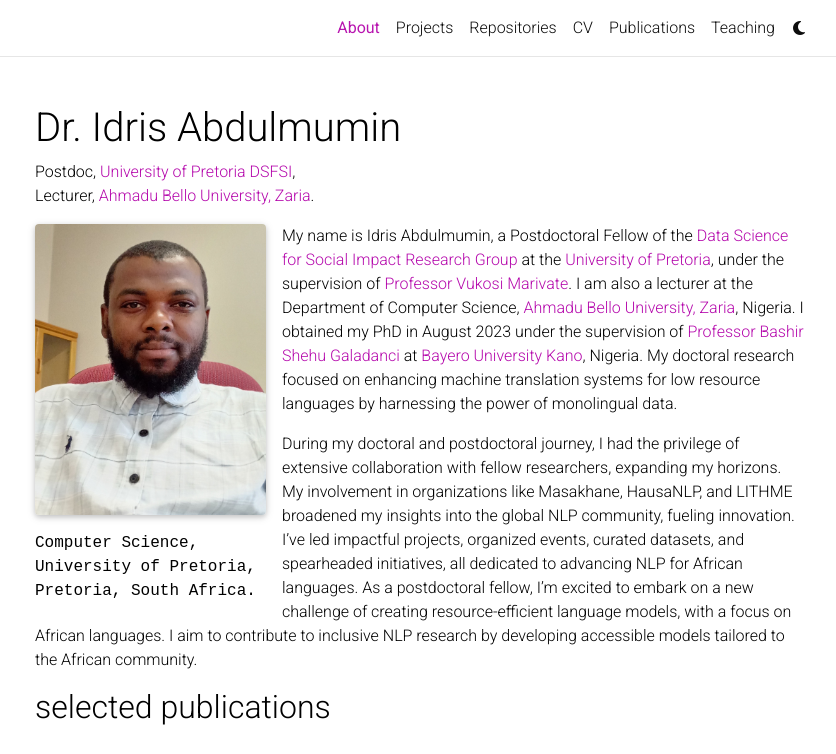
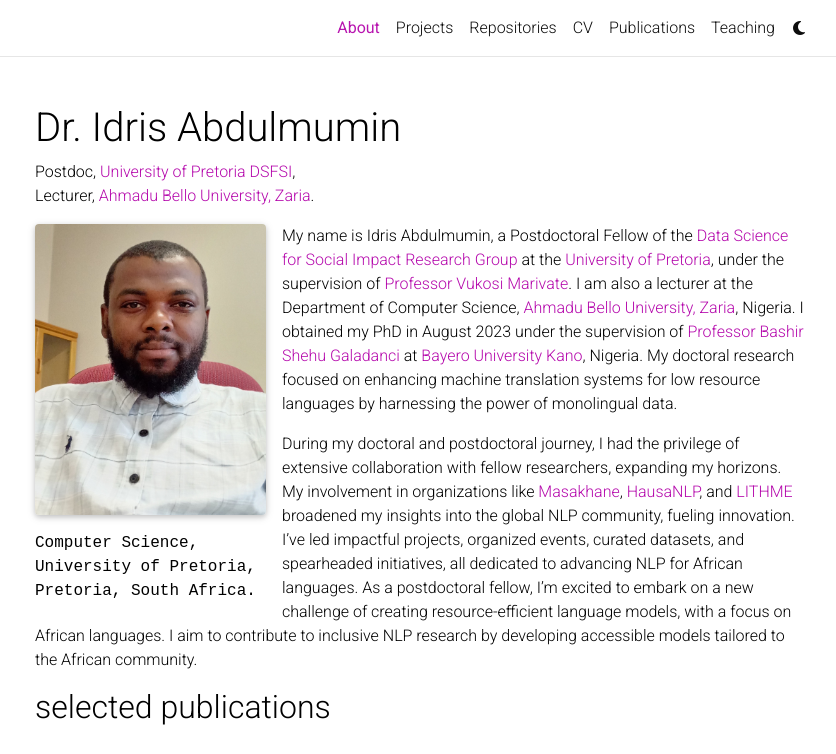
Before and after one commit to abumafrim/abumafrim.github.io, a Jekyll site: the page built from _pages/about.md, in a window 1280 px wide and 1024 px high, cut to the strip 0-754 px from the top of the window. Shown: the whole strip, without its empty margins (220-1056 px from the left). Built offline with Jekyll 4.4.1, drawn with Linux system fonts in a browser that asks for light colours; full-size pictures stand in for the smaller copies a plugin makes; some web fonts are replaced; comment, search, counter and statistics services are not loaded; a style sheet for code colours, icons or effects is not loaded; part of the change alters nothing that is shown.

```diff
--- a/_pages/about.md
+++ b/_pages/about.md
@@ -21,4 +21,4 @@ social: true  # includes social icons at the bottom of the page
 
 My name is Idris Abdulmumin, a Postdoctoral Fellow of the [Data Science for Social Impact Research Group](https://dsfsi.github.io/) at the [University of Pretoria](https://www.up.ac.za/), under the supervision of [Professor Vukosi Marivate](https://www.up.ac.za/computer-science/view/staffprofile/36101). I am also a lecturer at the Department of Computer Science, [Ahmadu Bello University, Zaria](https://abu.edu.ng/), Nigeria. I obtained my PhD in August 2023 under the supervision of [Professor Bashir Shehu Galadanci](https://fci.buk.edu.ng/node/128) at [Bayero University Kano](https://buk.edu.ng/), Nigeria. My doctoral research focused on enhancing machine translation systems for low resource languages by harnessing the power of monolingual data.
 
-During my doctoral and postdoctoral journey, I had the privilege of extensive collaboration with fellow researchers, expanding my horizons. My involvement in organizations like Masakhane, HausaNLP, and LITHME broadened my insights into the global NLP community, fueling innovation. I've led impactful projects, organized events, curated datasets, and spearheaded initiatives, all dedicated to advancing NLP for African languages. As a postdoctoral fellow, I'm excited to embark on a new challenge of creating resource-efficient language models, with a focus on African languages. I aim to contribute to inclusive NLP research by developing accessible models tailored to the African community.
+During my doctoral and postdoctoral journey, I had the privilege of extensive collaboration with fellow researchers, expanding my horizons. My involvement in organizations like [Masakhane](https://www.masakhane.io/), [HausaNLP](https://github.com/hausanlp), and [LITHME](https://lithme.eu/) broadened my insights into the global NLP community, fueling innovation. I've led impactful projects, organized events, curated datasets, and spearheaded initiatives, all dedicated to advancing NLP for African languages. As a postdoctoral fellow, I'm excited to embark on a new challenge of creating resource-efficient language models, with a focus on African languages. I aim to contribute to inclusive NLP research by developing accessible models tailored to the African community.
```
